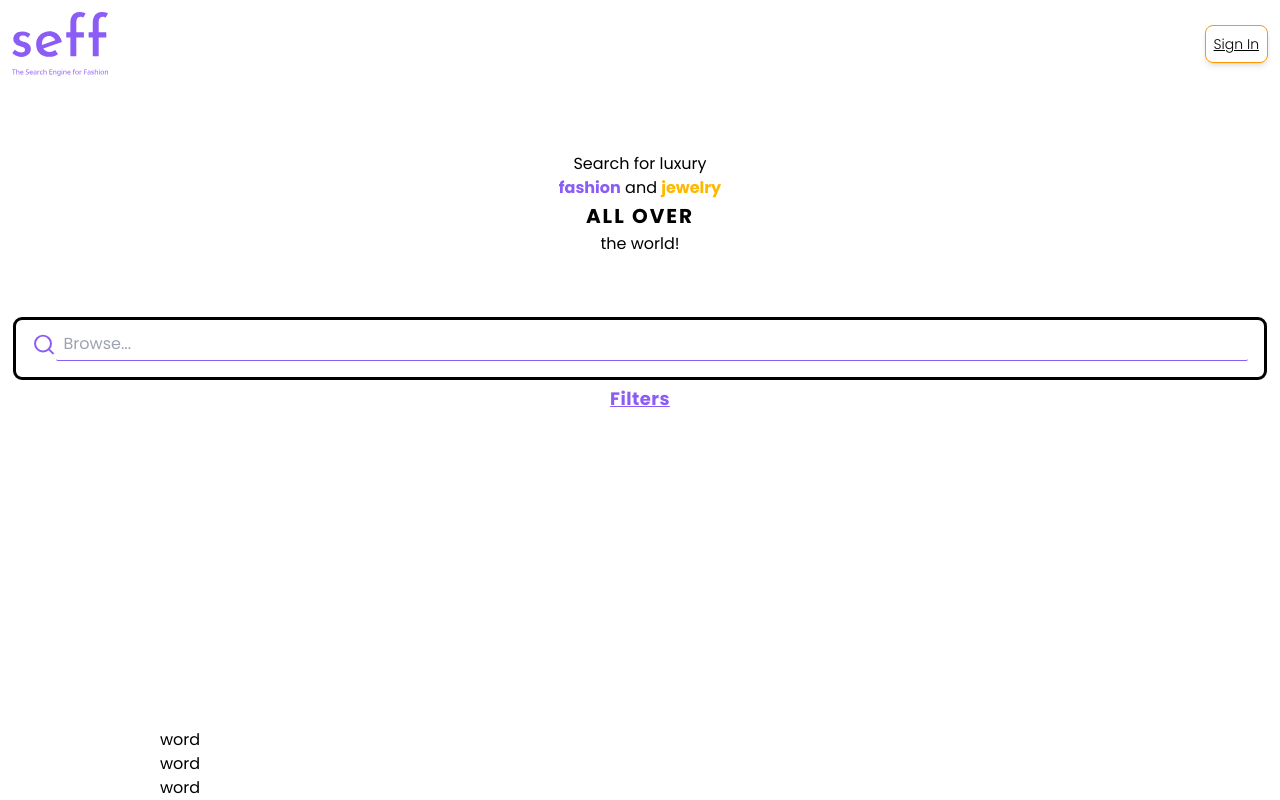
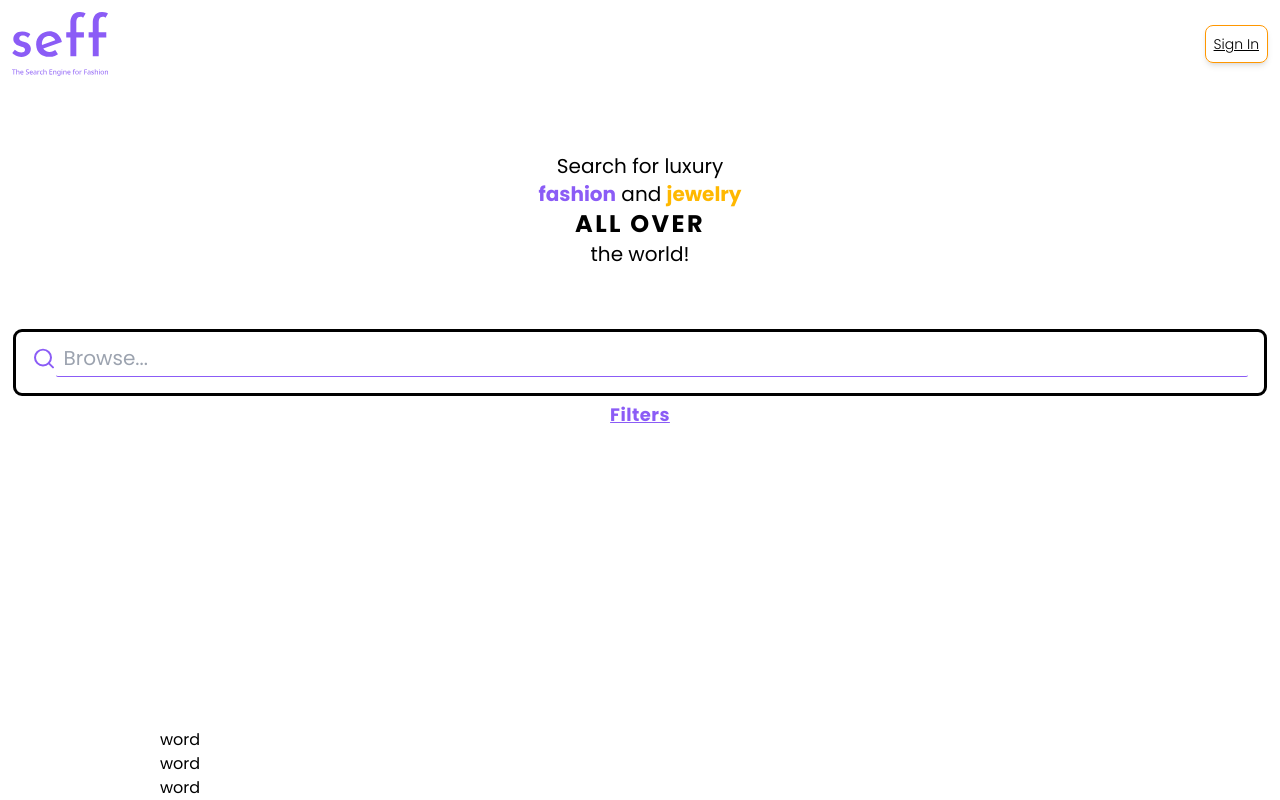
Before and after one commit to marksatin1/seff-frontend, a Next.js app: page / in a window 1280 px wide. Built offline with nearby package versions, Linux system fonts and the light colour scheme.

Commit message:
increase CTA text size

```diff
--- a/app/page.tsx
+++ b/app/page.tsx
@@ -2,17 +2,17 @@ import Search from "./ui/search";
 
 export default function LandingPage() {
   return (
-    <div className="h-full flex flex-col text-center mx-4">
+    <section className="h-full flex flex-col text-center text-xl mx-4">
       <h1 className="my-16">
         <span className="block">Search for luxury</span>
         <span className="block">
           <span className="font-bold text-primary">fashion</span> and{" "}
           <span className="font-bold text-secondary-light">jewelry</span>
         </span>
-        <span className="block font-bold text-xl leading-8 tracking-widest">ALL OVER</span>
+        <span className="block font-bold text-2xl leading-8 tracking-widest">ALL OVER</span>
         <span className="block">the world!</span>
       </h1>
       <Search />
-    </div>
+    </section>
   );
 }
```
